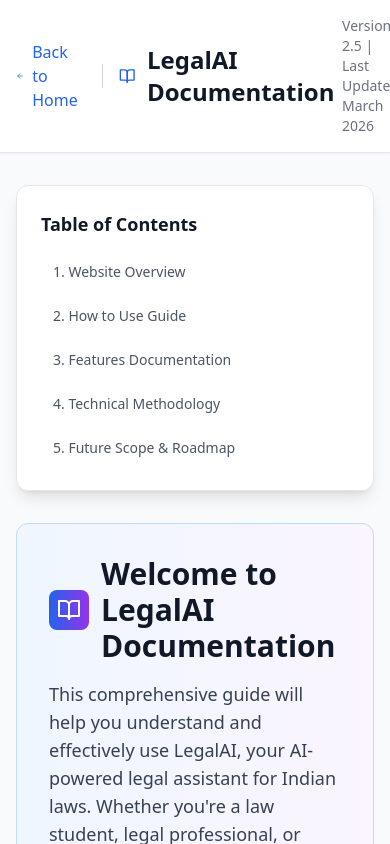
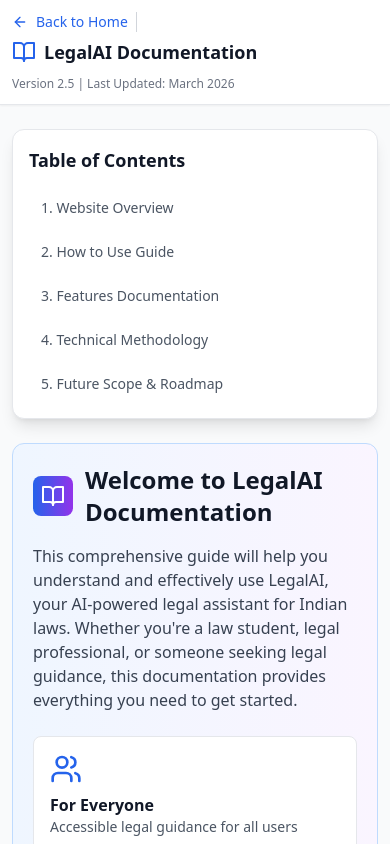
Before and after one commit to hrutik05/Legal-AI, a React (Vite) app in the folder Frontend/: page /documentation in a window 390 px wide. Shown: the top 844 px of the page. Built offline with nearby package versions, Linux system fonts and the light colour scheme; no server answers.

Commit message:
url fixing and documentaion page make responsive

```diff
--- a/Frontend/src/pages/Documentation.tsx
+++ b/Frontend/src/pages/Documentation.tsx
@@ -27,34 +27,34 @@ export default function Documentation() {
     <div className="min-h-screen bg-gray-50 dark:bg-gray-900 transition-colors duration-300">
       {/* Header */}
       <div className="bg-white dark:bg-gray-800 shadow-sm border-b border-gray-200 dark:border-gray-700 sticky top-0 z-40">
-        <div className="max-w-7xl mx-auto px-4 sm:px-6 lg:px-8 py-4">
-          <div className="flex items-center justify-between">
-            <div className="flex items-center space-x-4">
+        <div className="max-w-7xl mx-auto px-3 sm:px-6 lg:px-8 py-3 sm:py-4">
+          <div className="flex flex-col sm:flex-row sm:items-center sm:justify-between gap-3">
+            <div className="flex items-center gap-2 sm:gap-4 flex-wrap">
               <Link
                 to="/"
-                className="inline-flex items-center space-x-2 text-blue-600 dark:text-blue-400 hover:text-blue-800 dark:hover:text-blue-300 transition-colors"
+                className="inline-flex items-center space-x-2 text-sm sm:text-base text-blue-600 dark:text-blue-400 hover:text-blue-800 dark:hover:text-blue-300 transition-colors"
               >
                 <ArrowLeft className="w-4 h-4" />
                 <span>Back to Home</span>
               </Link>
-              <div className="h-6 w-px bg-gray-300 dark:bg-gray-600"></div>
-              <div className="flex items-center space-x-3">
+              <div className="h-5 sm:h-6 w-px bg-gray-300 dark:bg-gray-600"></div>
+              <div className="flex items-center gap-2 sm:gap-3 min-w-0">
                 <BookOpen className="w-6 h-6 text-blue-600 dark:text-blue-400" />
-                <h1 className="text-2xl font-bold text-gray-900 dark:text-white">LegalAI Documentation</h1>
+                <h1 className="text-lg sm:text-2xl font-bold text-gray-900 dark:text-white leading-tight">LegalAI Documentation</h1>
               </div>
             </div>
-            <div className="text-sm text-gray-500 dark:text-gray-400">
+            <div className="text-xs sm:text-sm text-gray-500 dark:text-gray-400 sm:text-right">
               Version 2.5 | Last Updated: March 2026
             </div>
           </div>
         </div>
       </div>
 
-      <div className="max-w-7xl mx-auto px-4 sm:px-6 lg:px-8 py-8">
-        <div className="grid grid-cols-1 lg:grid-cols-4 gap-8">
+      <div className="max-w-7xl mx-auto px-3 sm:px-6 lg:px-8 py-6 sm:py-8">
+        <div className="grid grid-cols-1 lg:grid-cols-4 gap-6 lg:gap-8">
           {/* Table of Contents - Sidebar */}
           <div className="lg:col-span-1">
-            <div className="bg-white dark:bg-gray-800 rounded-xl shadow-lg dark:shadow-gray-900/50 p-6 sticky top-24 border border-gray-200 dark:border-gray-700">
+            <div className="bg-white dark:bg-gray-800 rounded-xl shadow-lg dark:shadow-gray-900/50 p-4 sm:p-6 lg:sticky lg:top-24 border border-gray-200 dark:border-gray-700">
               <h2 className="text-lg font-semibold text-gray-900 dark:text-white mb-4">Table of Contents</h2>
               <nav className="space-y-2">
                 <button
@@ -95,14 +95,14 @@ export default function Documentation() {
           <div className="lg:col-span-3">
             <div className="space-y-12">
               {/* Introduction */}
-              <div className="bg-gradient-to-r from-blue-50 to-purple-50 dark:from-blue-900/30 dark:to-purple-900/30 rounded-xl p-8 border border-blue-200 dark:border-blue-700">
+              <div className="bg-gradient-to-r from-blue-50 to-purple-50 dark:from-blue-900/30 dark:to-purple-900/30 rounded-xl p-5 sm:p-8 border border-blue-200 dark:border-blue-700">
                 <div className="flex items-center space-x-3 mb-4">
                   <div className="bg-gradient-to-r from-blue-600 to-purple-600 p-2 rounded-lg">
                     <BookOpen className="w-6 h-6 text-white" />
                   </div>
-                  <h1 className="text-3xl font-bold text-gray-900 dark:text-white">Welcome to LegalAI Documentation</h1>
+                  <h1 className="text-2xl sm:text-3xl font-bold text-gray-900 dark:text-white">Welcome to LegalAI Documentation</h1>
                 </div>
-                <p className="text-lg text-gray-700 dark:text-gray-300 mb-6">
+                <p className="text-base sm:text-lg text-gray-700 dark:text-gray-300 mb-6">
                   This comprehensive guide will help you understand and effectively use LegalAI, your AI-powered legal assistant
                   for Indian laws. Whether you're a law student, legal professional, or someone seeking legal guidance,
                   this documentation provides everything you need to get started.
@@ -127,7 +127,7 @@ export default function Documentation() {
               </div>
 
               {/* Section 1: Website Overview */}
-              <section id="overview" className="bg-white dark:bg-gray-800 rounded-xl shadow-lg dark:shadow-gray-900/50 p-8 border border-gray-200 dark:border-gray-700">
+              <section id="overview" className="bg-white dark:bg-gray-800 rounded-xl shadow-lg dark:shadow-gray-900/50 p-5 sm:p-8 border border-gray-200 dark:border-gray-700">
                 <div className="flex items-center space-x-3 mb-6">
                   <Target className="w-8 h-8 text-blue-600" />
                   <h2 className="text-2xl font-bold text-gray-900 dark:text-white">1. Website Overview</h2>
@@ -204,7 +204,7 @@ export default function Documentation() {
               </section>
 
               {/* Section 2: How to Use Guide */}
-              <section id="how-to-use" className="bg-white dark:bg-gray-800 rounded-xl shadow-lg dark:shadow-gray-900/50 p-8 border border-gray-200 dark:border-gray-700">
+              <section id="how-to-use" className="bg-white dark:bg-gray-800 rounded-xl shadow-lg dark:shadow-gray-900/50 p-5 sm:p-8 border border-gray-200 dark:border-gray-700">
                 <div className="flex items-center space-x-3 mb-6">
                   <Users className="w-8 h-8 text-purple-600" />
                   <h2 className="text-2xl font-bold text-gray-900 dark:text-white">2. How to Use Guide</h2>
@@ -355,7 +355,7 @@ export default function Documentation() {
               </section>
 
               {/* Section 3: Features Documentation */}
-              <section id="features" className="bg-white dark:bg-gray-800 rounded-xl shadow-lg dark:shadow-gray-900/50 p-8 border border-gray-200 dark:border-gray-700">
+              <section id="features" className="bg-white dark:bg-gray-800 rounded-xl shadow-lg dark:shadow-gray-900/50 p-5 sm:p-8 border border-gray-200 dark:border-gray-700">
                 <div className="flex items-center space-x-3 mb-6">
                   <Zap className="w-8 h-8 text-green-600" />
                   <h2 className="text-2xl font-bold text-gray-900 dark:text-white">3. Features Documentation</h2>
@@ -515,7 +515,7 @@ export default function Documentation() {
               </section>
 
               {/* Section 4: Technical Methodology */}
-              <section id="technical" className="bg-white dark:bg-gray-800 rounded-xl shadow-lg dark:shadow-gray-900/50 p-8 border border-gray-200 dark:border-gray-700">
+              <section id="technical" className="bg-white dark:bg-gray-800 rounded-xl shadow-lg dark:shadow-gray-900/50 p-5 sm:p-8 border border-gray-200 dark:border-gray-700">
                 <div className="flex items-center space-x-3 mb-6">
                   <Code className="w-8 h-8 text-orange-600" />
                   <h2 className="text-2xl font-bold text-gray-900 dark:text-white">4. Technical Methodology</h2>
@@ -780,7 +780,7 @@ export default function Documentation() {
               </section>
 
               {/* Section 5: Future Scope & Roadmap */}
-              <section id="roadmap" className="bg-white dark:bg-gray-800 rounded-xl shadow-lg dark:shadow-gray-900/50 p-8 border border-gray-200 dark:border-gray-700">
+              <section id="roadmap" className="bg-white dark:bg-gray-800 rounded-xl shadow-lg dark:shadow-gray-900/50 p-5 sm:p-8 border border-gray-200 dark:border-gray-700">
                 <div className="flex items-center space-x-3 mb-6">
                   <Roadmap className="w-8 h-8 text-red-600" />
                   <h2 className="text-2xl font-bold text-gray-900 dark:text-white">5. Future Scope & Roadmap</h2>
@@ -941,12 +941,12 @@ export default function Documentation() {
                                   : 'bg-gray-100 text-gray-800 dark:bg-gray-600 dark:text-gray-300';
 
                           return (
-                          <div key={index} className="relative flex items-center space-x-4">
+                          <div key={index} className="relative flex items-start sm:items-center gap-3 sm:gap-4">
                             <div className={`w-8 h-8 rounded-full flex items-center justify-center text-white text-sm font-bold ${milestoneColorClass}`}>
                               {index + 1}
                             </div>
                             <div className="flex-1 bg-white dark:bg-gray-700 p-4 rounded-lg border border-gray-200 dark:border-gray-600">
-                              <div className="flex items-center justify-between">
+                              <div className="flex flex-col sm:flex-row sm:items-center sm:justify-between gap-2">
                                 <div>
                                   <h4 className="font-semibold text-gray-900 dark:text-white">{milestone.title}</h4>
                                   <p className="text-sm text-gray-600 dark:text-gray-400">{milestone.date}</p>
```
Also changed, not shown: 1 other file (tests, documents, lock files or other folders).
